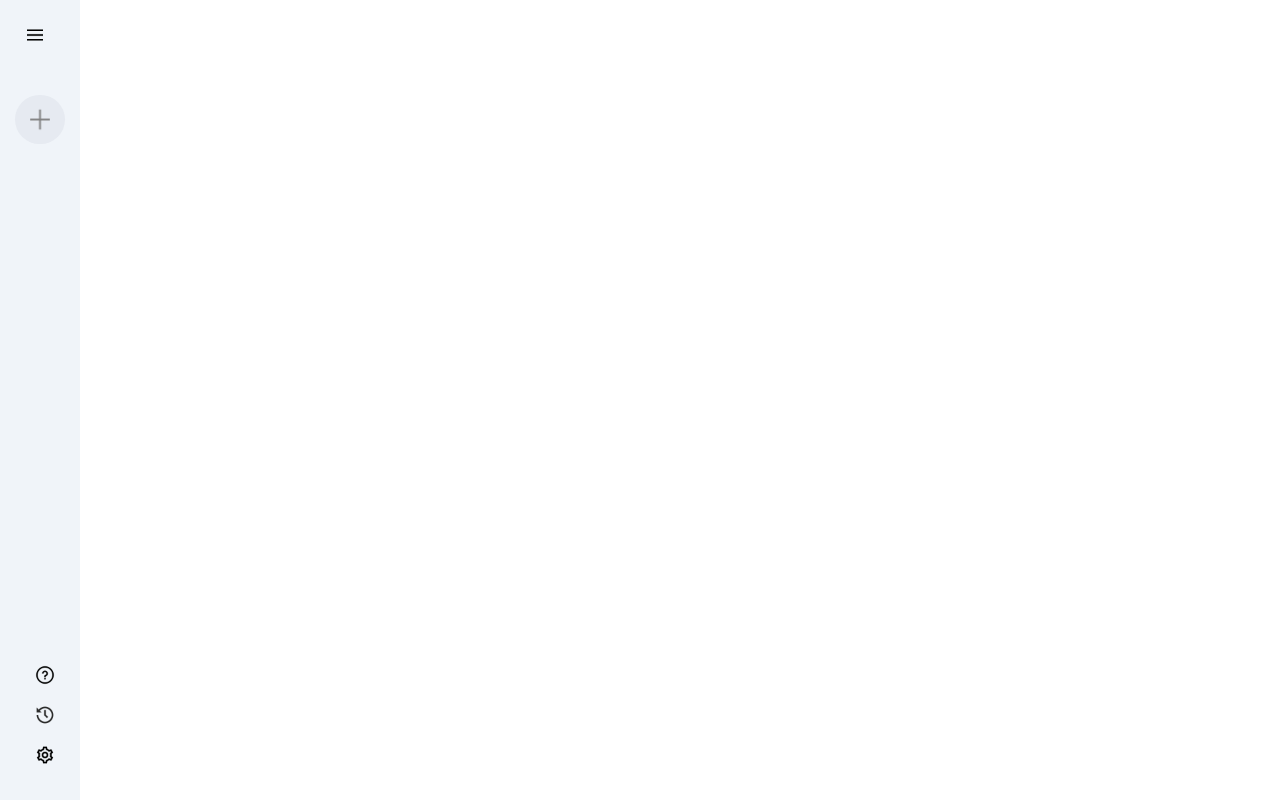
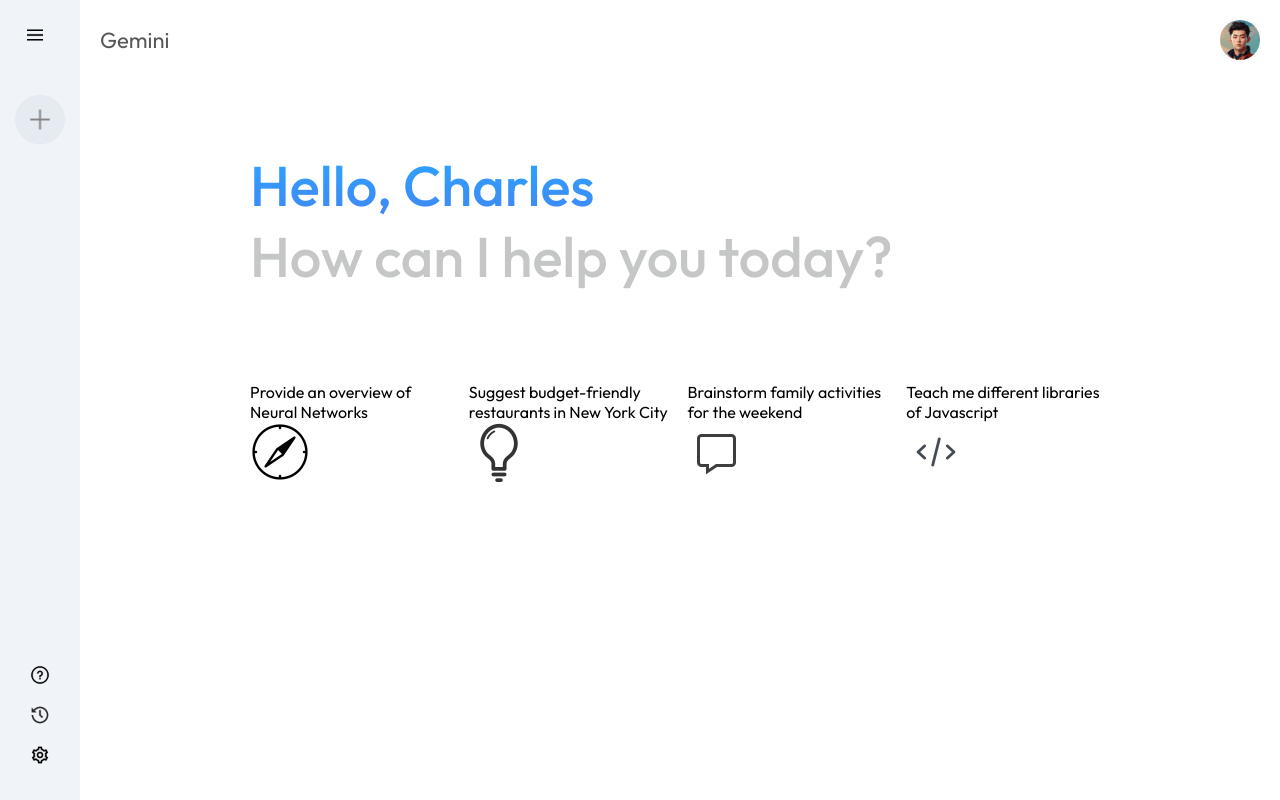
Before and after one commit to charles-ivy-wang/Google-2.0-Clone, a React (Vite) app: page / in a window 1280 px wide. Built offline with nearby package versions, Linux system fonts and the light colour scheme.

Commit message:
Started main comp

```diff
--- a/src/App.jsx
+++ b/src/App.jsx
@@ -1,10 +1,12 @@
 import React from "react";
 import Sidebar from "./components/side_bar_comp/Sidebar";
+import Main from "./components/main_comp/Main";
 
 const App = () => {
   return (
     <>
       <Sidebar />
+      <Main />
     </>
   );
 };
--- /dev/null
+++ b/src/components/main_comp/Main.css
@@ -0,0 +1,46 @@
+.main {
+  flex: 1;
+  min-height: 100vh;
+  position: relative;
+  padding-bottom: 15vh;
+}
+
+.main .nav {
+  display: flex;
+  align-items: center;
+  justify-content: space-between;
+  font-size: 22px;
+  padding: 20px;
+  color: #585858;
+}
+
+.main .nav img {
+  border-radius: 50%;
+  width: 40px;
+}
+
+.main .main-container {
+  max-width: 900px;
+  margin: auto;
+}
+
+.main .intro {
+  margin: 50px 0px;
+  font-size: 56px;
+  color: #c4c7c5;
+  padding: 20px;
+  font-weight: 500;
+}
+
+.main .intro span {
+  background: -webkit-linear-gradient(90deg, #4285F4, #2AA7FF);
+  -webkit-background-clip: text;
+  -webkit-text-fill-color: transparent;
+}
+
+.main .cards-group{
+  display: grid;
+  grid-template-columns: repeat(auto-fill, minmax(180px,1fr));
+  gap: 15px;
+  padding: 20px;
+}
--- /dev/null
+++ b/src/components/main_comp/Main.jsx
@@ -0,0 +1,45 @@
+import React from "react";
+import "./Main.css";
+import { assets } from "../../assets/assets";
+
+const Main = () => {
+  return (
+    <div className="main">
+      <div className="nav">
+        <p>Gemini</p>
+        <img src={assets.user_icon} alt="" />
+      </div>
+
+      <div className="main-container">
+        <div className="intro">
+          <p><span>Hello, Charles</span></p>
+          <p>How can I help you today?</p>
+        </div>
+
+        <div className="cards-group">
+          <div className="card">
+            <p>Provide an overview of Neural Networks</p>
+            <img src={assets.compass_icon} alt="" />
+          </div>
+
+          <div className="card">
+            <p>Suggest budget-friendly restaurants in New York City</p>
+            <img src={assets.bulb_icon} alt="" />
+          </div>
+
+          <div className="card">
+            <p>Brainstorm family activities for the weekend</p>
+            <img src={assets.message_icon} alt="" />
+          </div>
+
+          <div className="card">
+            <p>Teach me different libraries of Javascript</p>
+            <img src={assets.code_icon} alt="" />
+          </div>
+        </div>
+      </div>
+    </div>
+  );
+};
+
+export default Main;
--- a/src/components/side_bar_comp/Sidebar.css
+++ b/src/components/side_bar_comp/Sidebar.css
@@ -46,7 +46,7 @@
   display: flex;
   align-items: start;
   gap: 10px;
-  margin-left: 10px;
+  margin-left: 5px;
   padding: 10px;
   padding-right: 50px;
   cursor: pointer;
--- a/src/index.css
+++ b/src/index.css
@@ -1,7 +1,10 @@
+@import url('https://fonts.googleapis.com/css2?family=Outfit:wght@100..900&display=swap');
+
 * {
   padding: 0;
   margin: 0;
   box-sizing: border-box;
+  font-family: Outfit;
 }
 
 #root {
```
